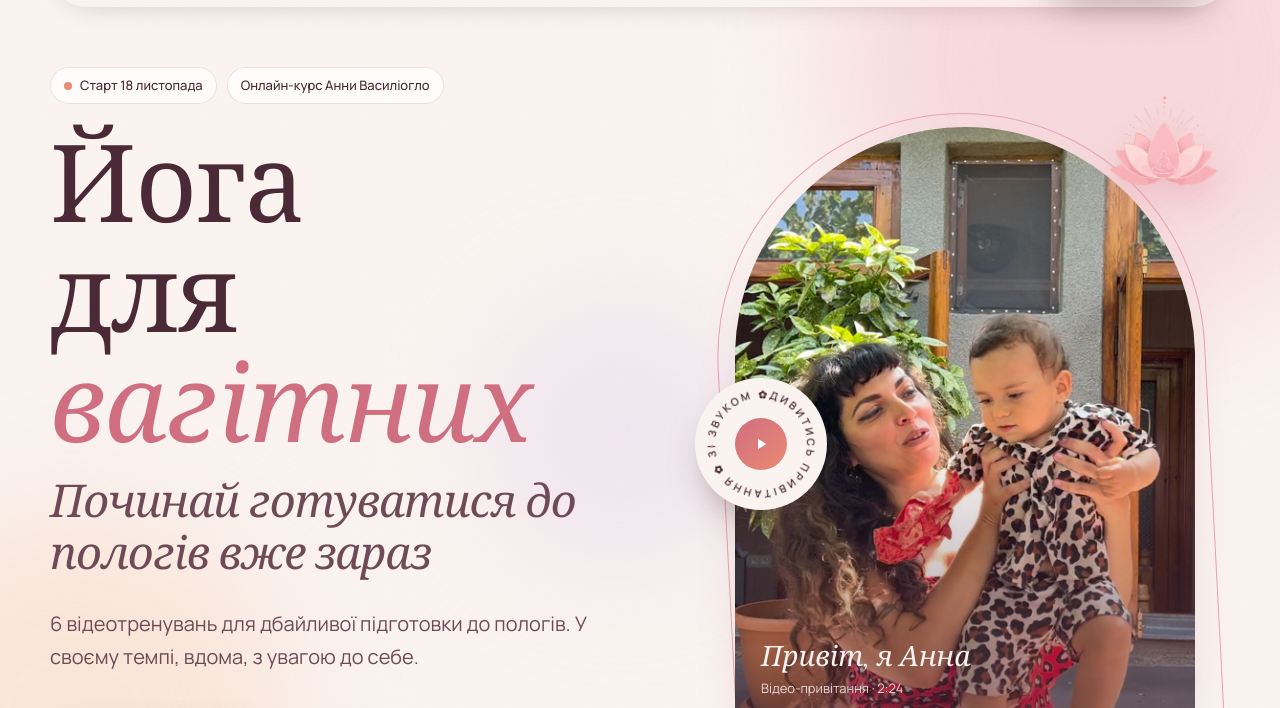
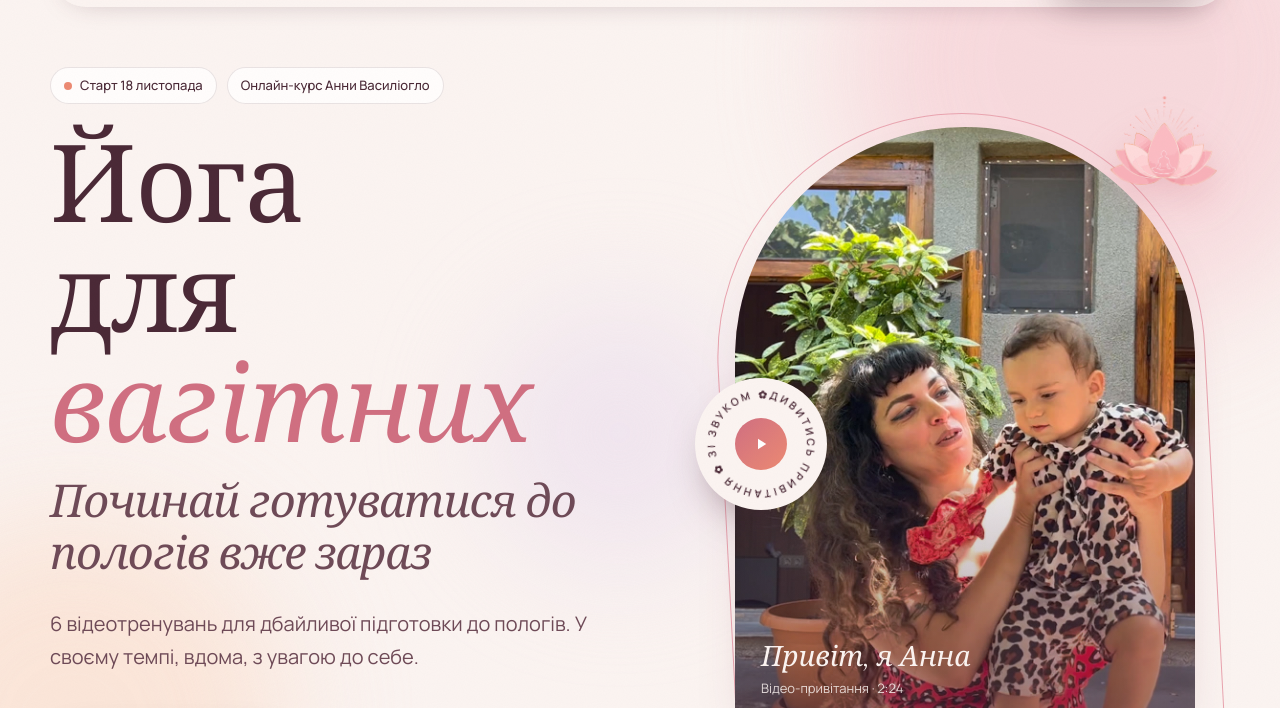
Before and after one commit to Ilmovchan/yoga-dlya-vagitnykh, a plain HTML site: page index.html in a window 1280 px wide. Shown: the part 83-791 px from the top of the page. Drawn offline with nearby package versions, Linux system fonts and the light colour scheme.

Commit message:
Shift hero preview right so the play badge doesn't cover it
Co-Authored-By: Claude Opus 5.5 <noreply@anthropic.com>

```diff
--- a/index.html
+++ b/index.html
@@ -757,7 +757,7 @@
         <div class="arch-outline"></div>
         <img class="hero-lotus" src="assets/lotus.svg" alt="">
         <div class="arch" data-open-video role="button" tabindex="0" aria-label="Дивитися відео-привітання від Анни">
-          <video id="teaser" src="assets/video-teaser.mp4" poster="assets/hero-preview.jpg" autoplay muted loop playsinline preload="auto" disablepictureinpicture></video>
+          <video id="teaser" src="assets/video-teaser.mp4" poster="assets/hero-preview-v2.jpg" autoplay muted loop playsinline preload="auto" disablepictureinpicture></video>
           <div class="arch-caption">
             <div>
               <strong>Привіт, я Анна</strong>
@@ -1231,7 +1231,7 @@
     teaserImg = new Image();
     teaserImg.className = 'teaser-img'; teaserImg.alt = ''; teaserImg.decoding = 'async';
     teaserImg.onload = () => { if (teaserSwapped) { teaser.after(teaserImg); teaser.style.visibility = 'hidden'; } };
-    teaserImg.src = 'assets/hero-preview.jpg';
+    teaserImg.src = 'assets/hero-preview-v2.jpg';
   }
   teaser.addEventListener('timeupdate', () => {
     if (teaserSwapped && teaserIsPlaying()) { teaserSwapped = false; teaser.style.visibility = ''; if (teaserImg) teaserImg.remove(); }
```
Also changed, not shown: assets/hero-preview-v2.jpg (added), assets/hero-preview.jpg (deleted).
